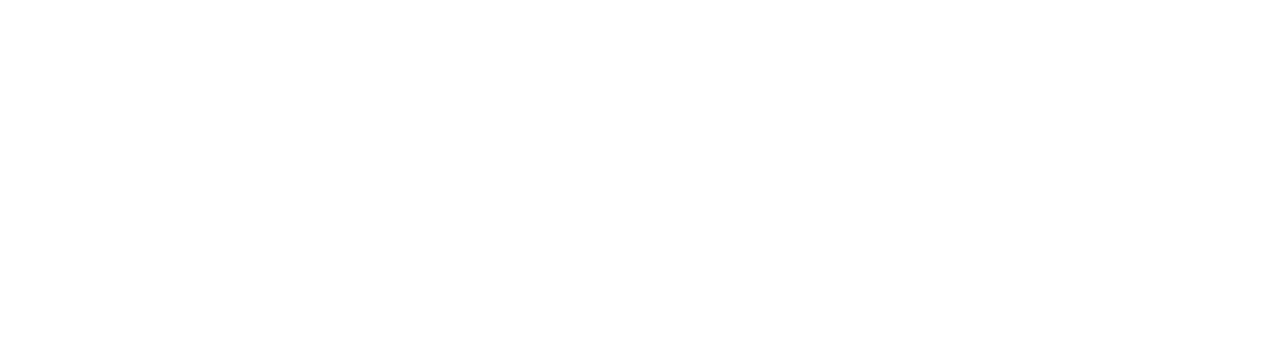
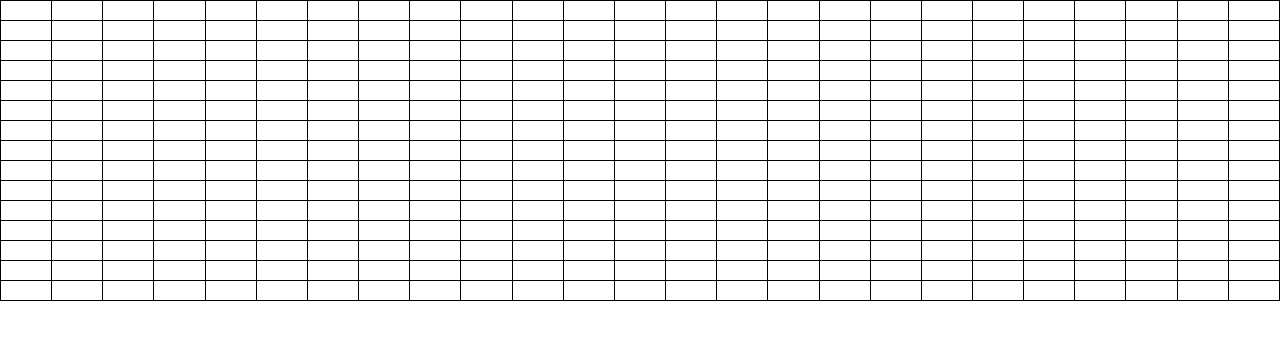
Before and after one commit to FFX3/PathfindingVisualiser, a React (Create React App) app: page / in a window 1280 px wide. Shown: the top 340 px of the page. Built offline with nearby package versions, Linux system fonts and the light colour scheme.

Commit message:
created the grid

```diff
--- a/src/App.js
+++ b/src/App.js
@@ -1,10 +1,10 @@
-import logo from './logo.svg';
 import './App.css';
+import PathfindingVisualizer from './PathfindingVisualizer/PathfindingVisualizer';
 
 function App() {
   return (
     <div className="App">
-
+      <PathfindingVisualizer></PathfindingVisualizer>
     </div>
   );
 }
--- /dev/null
+++ b/src/PathfindingVisualizer/Node/Node.jsx
@@ -0,0 +1,16 @@
+import React, {Component} from 'react';
+
+import './Node.css';
+
+export default class Node extends Component {
+  constructor(props) {
+    super(props);
+    this.state = {};
+  }
+
+  render() {
+    return (
+      <div className="node"></div>
+    )
+  }
+}
--- /dev/null
+++ b/src/PathfindingVisualizer/PathfindingVisualizer.css
@@ -0,0 +1,24 @@
+.grid {
+  border-right: 1px;
+  border-bottom: 1px;
+  border-top:0px;
+  border-left:0px;
+  border-style: solid;
+}
+
+.grid > div {
+  border-width: 0px;
+  display: flex;
+  flex-direction: row;
+  align-items: stretch;
+  height: 20px;
+}
+
+.node {
+  flex-grow: 1;
+  border-top:1px;
+  border-left:1px;
+  border-right: 0px;
+  border-bottom: 0px;
+  border-style: solid;
+}
--- /dev/null
+++ b/src/PathfindingVisualizer/PathfindingVisualizer.jsx
@@ -0,0 +1,47 @@
+import React, {Component} from 'react';
+import Node from './Node/Node';
+
+import './PathfindingVisualizer.css';
+
+//variables
+let rows = 15;
+let col = 25;
+
+
+export default class PathfindingVisualizer extends Component {
+  constructor(props) {
+    super(props);
+    this.state = {
+      nodes: [],
+    };
+    console.log('hello')
+  }
+
+  componentDidMount() {
+    const nodes = [];
+    for(let rowCount=0; rowCount < rows; rowCount++) {
+      let currentRow = [];
+      for (let colCount=0; colCount < col; colCount++) {
+        currentRow.push([]);
+      }
+      nodes.push(currentRow);
+    }
+    this.setState({nodes});
+  }
+
+  render() {
+    const {nodes} = this.state;
+    console.log(nodes);
+    return (
+      <div className="grid">
+        {nodes.map((row, rowIndex) => {
+          return (
+            <div>
+              {row.map((node, nodeIndex) => <Node></Node>)}
+            </div>
+          )
+        })}
+      </div>
+    )
+  }
+}
```
Also changed, not shown: src/PathfindingVisualizer/Node/Node.css (added).
